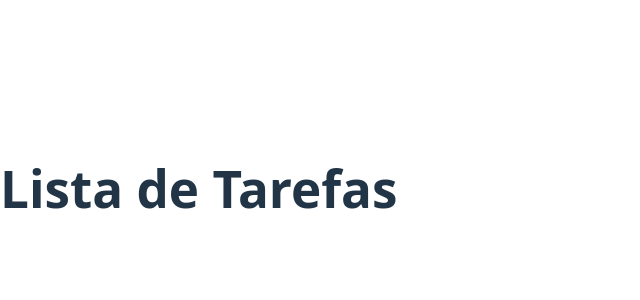
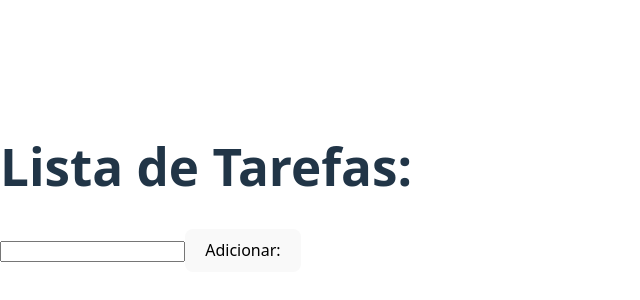
Before and after one commit to PatrickCorrea-git/To-Do-App, a React (Vite) app in the folder To-Do-App/todo-app/: page / in a window 1280 px wide. Shown: the part 212-512 px from the top of the page, without its empty margins (0-640 px from the left). Built offline with nearby package versions, Linux system fonts and the light colour scheme.

Commit message:
commit-campo-texto

```diff
--- a/To-Do-App/todo-app/src/App.jsx
+++ b/To-Do-App/todo-app/src/App.jsx
@@ -6,7 +6,9 @@ function App() {
 
   return (
     <div>
-      <h1>Lista de Tarefas</h1>
+      <h1>Lista de Tarefas: </h1>
+      <input type="text" />
+      <button>Adicionar: </button>
     </div>
   )
 }
```
